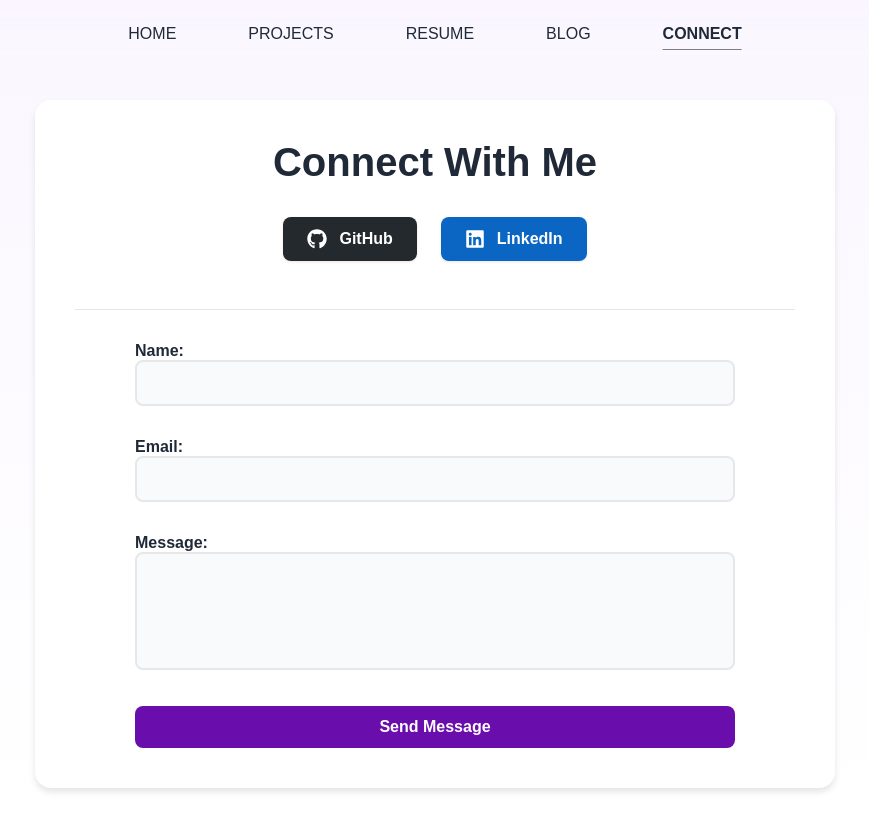
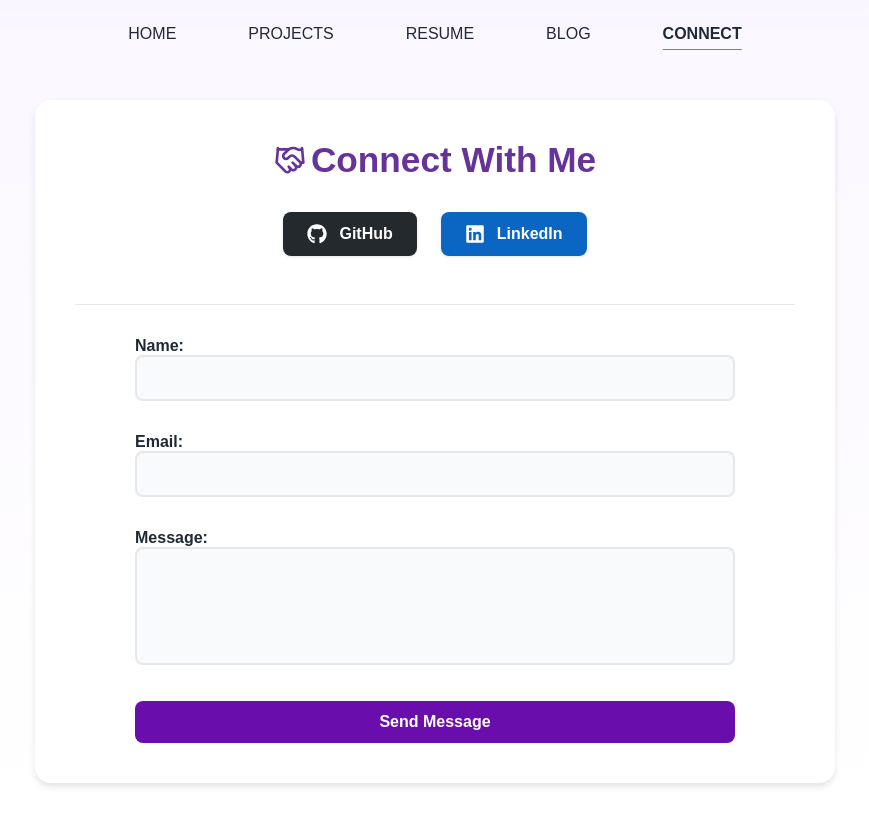
Before and after one commit to noworry-b-still/my-website, a React (Create React App) app: page /contact in a window 1280 px wide. Shown: the whole page, without its empty margins (205-1074 px from the left). Built offline with nearby package versions, Linux system fonts and the light colour scheme.

Commit message:
fix title

```diff
--- a/src/page/contact.css
+++ b/src/page/contact.css
@@ -25,7 +25,7 @@
 /* Typography */
 h1 {
   font-size: 2.5rem;
-  color: var(--text-color);
+  color: var(--primary-color);
   margin-bottom: 2rem;
   text-align: center;
   font-weight: 700;
--- a/src/page/contact.js
+++ b/src/page/contact.js
@@ -2,6 +2,7 @@ import { useState, useRef } from "react";
 import emailjs from "@emailjs/browser";
 import { FaGithub, FaLinkedin } from "react-icons/fa"; // Importing icons
 import "./contact.css";
+import { Handshake } from "lucide-react";
 
 const Contact = () => {
   const [isSubmitted, setIsSubmitted] = useState(false);
@@ -36,7 +37,10 @@ const Contact = () => {
 
   return (
     <div className="contact-container">
-      <h1 style={{ textAlign: "center" }}>Connect With Me</h1>
+      <h1 className="projects-title">
+        <Handshake size={32} />Connect With Me
+      </h1>
+
       <div className="contact-info">
         <div className="social-buttons">
           <a
```
